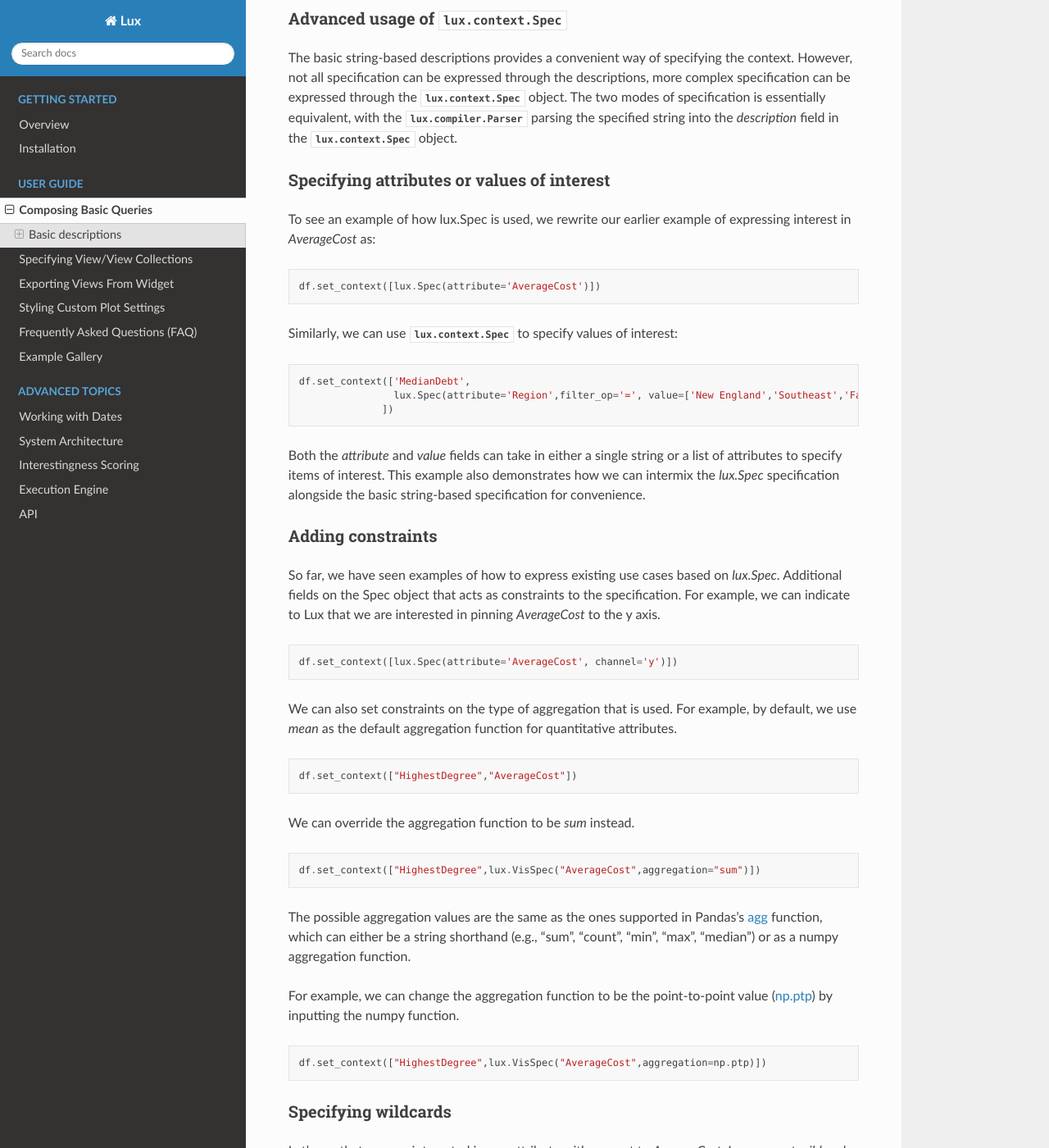
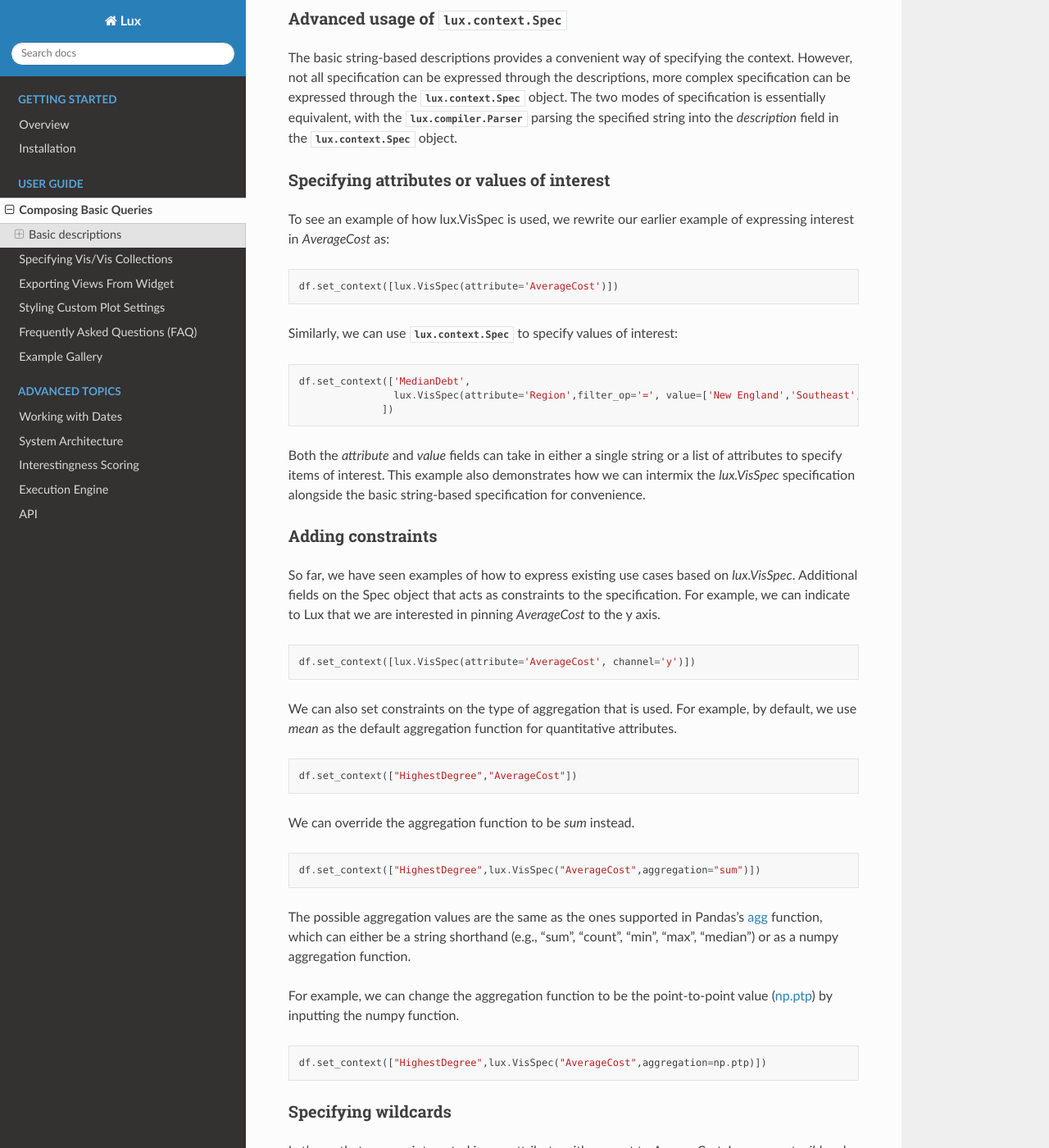
Before and after one commit to lux-org/lux, a Sphinx documentation site: the page built from doc/source/guide/query.rst, in a window 1280 px wide and 1400 px high, scrolled down 2001 px. Shown: the whole window at 82% size. Built offline with Sphinx 7.4.7 and the Read the Docs theme 2.0.0, drawn with Linux system fonts in a browser that asks for light colours; some of the changed text lies outside the part shown.

Commit message:
refactor syntax to Vis, VisCollection, VisSpec

```diff
--- a/doc/source/getting_started/overview.rst
+++ b/doc/source/getting_started/overview.rst
@@ -65,8 +65,8 @@
 .. TODO: insert image
 
 Lux is built on the principle that users should always be able to visualize and explore anything they specify, without having to think about how the visualization should look like.
-Here, the Current View visualization represent the visualization that you have specified.
-On the right, you will again see the recommendations based on this Current View.
+Here, the Current Vis visualization represent the visualization that you have specified.
+On the right, you will again see the recommendations based on this Current Vis.
 
 You can specify a variety of things that you might be interested in, for example, let's say that you are interested in the the median earnings of students in publicly-funded colleges.
 
--- a/doc/source/guide/query.rst
+++ b/doc/source/guide/query.rst
@@ -74,30 +74,30 @@
 Specifying attributes or values of interest
 ~~~~~~~~~~~~~~~~~~~~~~~~~~~~~~~~~~~~~~~~~~~~
 
-To see an example of how lux.Spec is used, we rewrite our earlier example of expressing interest in `AverageCost` as:
+To see an example of how lux.VisSpec is used, we rewrite our earlier example of expressing interest in `AverageCost` as:
 
 .. code-block:: python
 
-    df.set_context([lux.Spec(attribute='AverageCost')])
+    df.set_context([lux.VisSpec(attribute='AverageCost')])
 
 Similarly, we can use :mod:`lux.context.Spec` to specify values of interest:
 
 .. code-block:: python
 
     df.set_context(['MedianDebt',
-                    lux.Spec(attribute='Region',filter_op='=', value=['New England','Southeast','Far West']
+                    lux.VisSpec(attribute='Region',filter_op='=', value=['New England','Southeast','Far West']
                   ])
 
-Both the `attribute` and `value` fields can take in either a single string or a list of attributes to specify items of interest. This example also demonstrates how we can intermix the `lux.Spec` specification alongside the basic string-based specification for convenience.
+Both the `attribute` and `value` fields can take in either a single string or a list of attributes to specify items of interest. This example also demonstrates how we can intermix the `lux.VisSpec` specification alongside the basic string-based specification for convenience.
 
 Adding constraints
 ~~~~~~~~~~~~~~~~~~~
 
-So far, we have seen examples of how to express existing use cases based on `lux.Spec`. Additional fields on the Spec object that acts as constraints to the specification. For example, we can indicate to Lux that we are interested in pinning `AverageCost` to the y axis.
+So far, we have seen examples of how to express existing use cases based on `lux.VisSpec`. Additional fields on the Spec object that acts as constraints to the specification. For example, we can indicate to Lux that we are interested in pinning `AverageCost` to the y axis.
 
 .. code-block:: python
 
-    df.set_context([lux.Spec(attribute='AverageCost', channel='y')])
+    df.set_context([lux.VisSpec(attribute='AverageCost', channel='y')])
 
 We can also set constraints on the type of aggregation that is used. For example, by default, we use `mean` as the default aggregation function for quantitative attributes.
 
@@ -126,13 +126,13 @@
 
 .. code-block:: python
 
-    df.set_context(['AverageCost',lux.Spec('?')])
+    df.set_context(['AverageCost',lux.VisSpec('?')])
 
 The space of enumeration can be narrowed based on constraints. For example, you might only be interested in looking at scatterplots of `AverageCost` with respect to quantitative attributes.
 
 .. code-block:: python
 
-    df.set_context(['AverageCost',lux.Spec('?',data_type='quantitative')])
+    df.set_context(['AverageCost',lux.VisSpec('?',data_type='quantitative')])
 
 The enumeration specifier can also be placed on the value field. For example, you might be interested in looking at how the distribution of `AverageCost` varies for all possible values of `Geography`.
 
@@ -143,4 +143,4 @@
 
 .. code-block:: python
 
-    df.set_context(['AverageCost',lux.Spec(attribute='Geography',filter_op='=',value='?')])
+    df.set_context(['AverageCost',lux.VisSpec(attribute='Geography',filter_op='=',value='?')])
```
Also changed, not shown: README.md (+8 -8 lines), doc/source/advanced/architecture.rst (+7 -7 lines), doc/source/guide/view.rst (+4 -4 lines), doc/source/reference/lux.view.rst (+6 -6 lines), pycallgraph.png (deleted), 13 other files.
